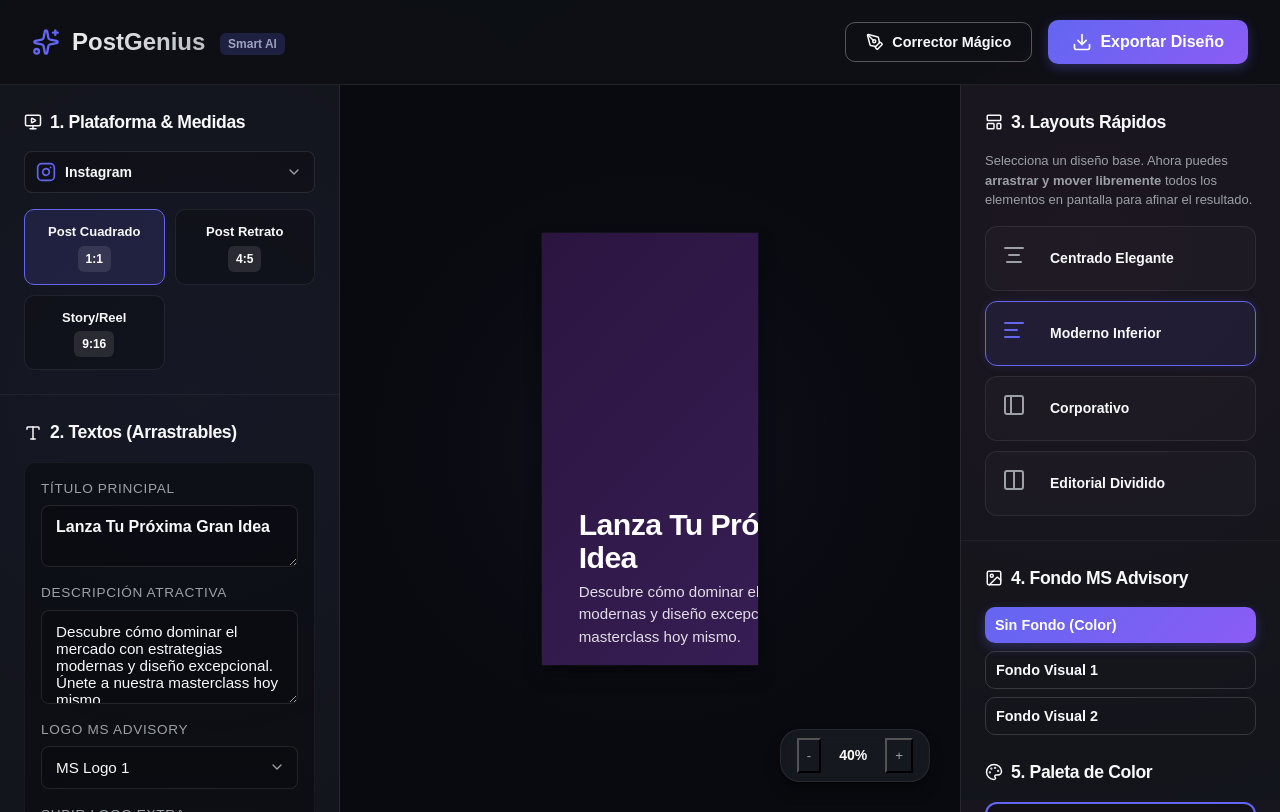
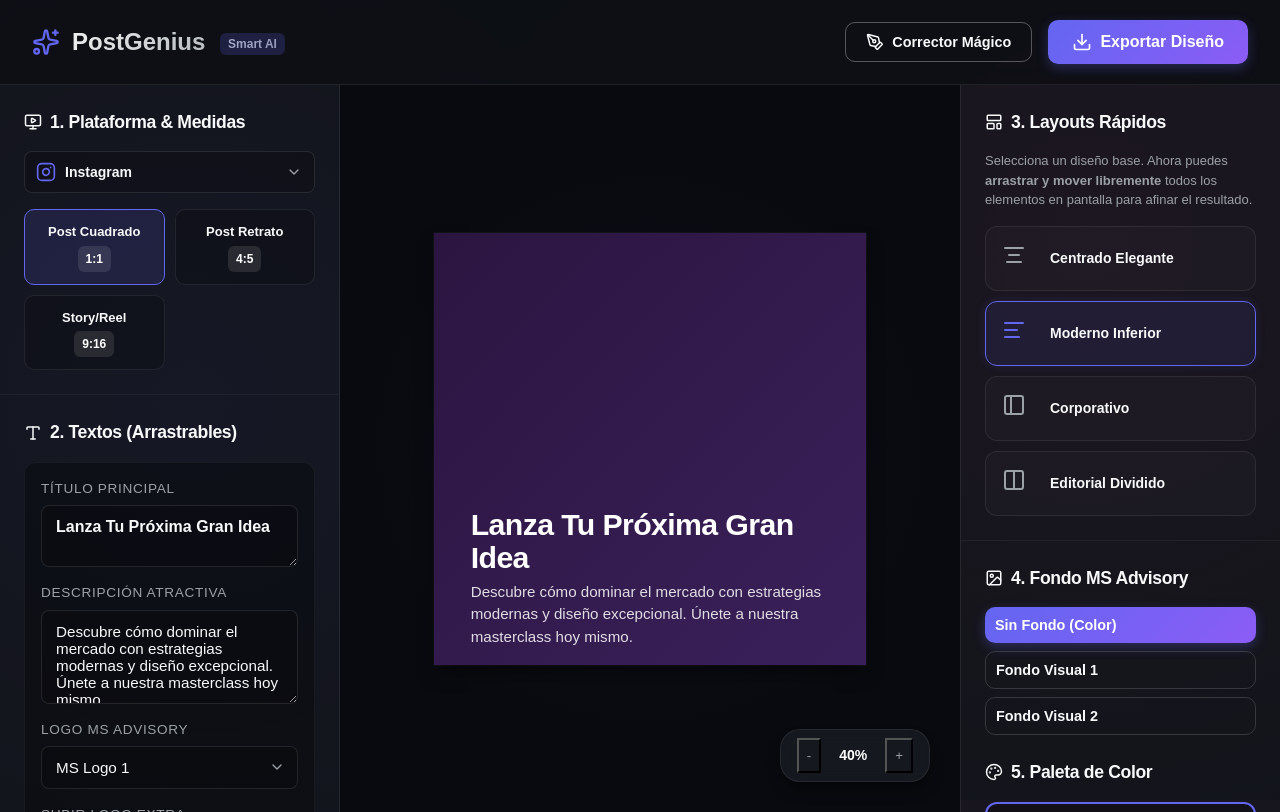
Before and after one commit to talentocontarifa-bot/MS_Advisory_social_post, a React (Vite) app: page / in a window 1280 px wide. Built offline with nearby package versions, Linux system fonts and the light colour scheme; a web font is replaced by a local one.

Commit message:
Ajustada caja de contenedor para alinear zoom visual vs exportable. Bug de flex layout y logos overflow corregido

```diff
--- a/src/App.jsx
+++ b/src/App.jsx
@@ -462,6 +462,7 @@ export default function App() {
             <button className="btn-ghost" onClick={() => setZoom(Math.min(2, zoom + 0.1))}>+</button>
           </div>
 
+          <div style={{ width: currentWidth * zoom, height: currentHeight * zoom, position: 'relative' }}>
             <div
               className="post-canvas-wrapper"
               ref={canvasRef}
@@ -469,6 +470,7 @@ export default function App() {
                 width: currentWidth,
                 height: currentHeight,
                 transform: `scale(${zoom})`,
+                transformOrigin: 'top left',
                 boxShadow: '0 25px 50px -12px rgba(0, 0, 0, 0.5), 0 0 0 1px rgba(255,255,255,0.1)'
               }}
             >
@@ -608,7 +610,7 @@ export default function App() {
                     {content.description}
                   </p>
               </div>
-
+            </div>
           </div>
         </div>
         </div>
```
Lines whose indentation alone changed are shown as unchanged.
